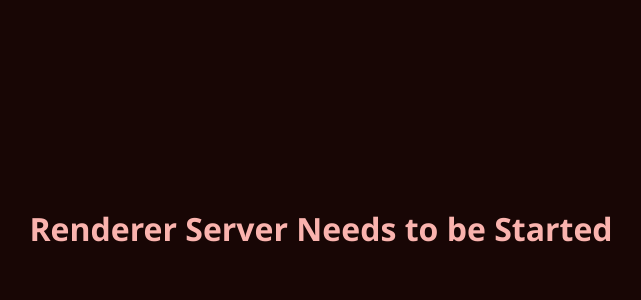
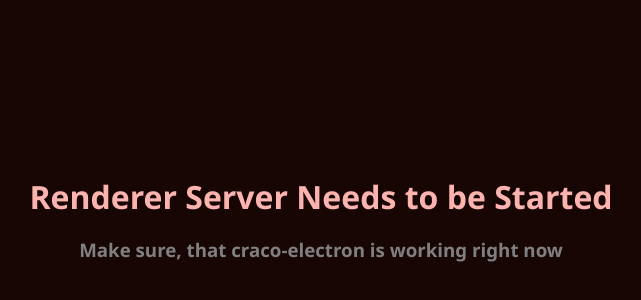
Before and after one commit to zardoy/craco-electron, a website: page assets/server-not-started.html in a window 1280 px wide. Shown: the part 172-472 px from the top of the page, without its empty margins (319-960 px from the left). Drawn offline with Linux system fonts and the light colour scheme.

Commit message:
improve layout and messages

```diff
--- a/assets/server-not-started.html
+++ b/assets/server-not-started.html
@@ -1,5 +1,6 @@
 <!DOCTYPE html>
 <html lang="en">
+
 <head>
     <meta charset="UTF-8" />
     <meta name="viewport" content="width=device-width, initial-scale=1.0" />
@@ -12,7 +13,10 @@
         }
     </style>
 </head>
+
 <body>
     <h1>Renderer Server Needs to be Started</h1>
+    <h3>Make sure, that craco-electron is working right now</h3>
 </body>
+
 </html>
--- a/assets/shared.css
+++ b/assets/shared.css
@@ -22,4 +22,9 @@
 
   h1 {
     text-align: center;
+    margin: 0;
   }
+
+  h3 {
+      color: gray;
+  }
```
Also changed, not shown: assets/server-is-starting.html (+3 -1 lines). Lines whose indentation alone changed are shown as unchanged.
